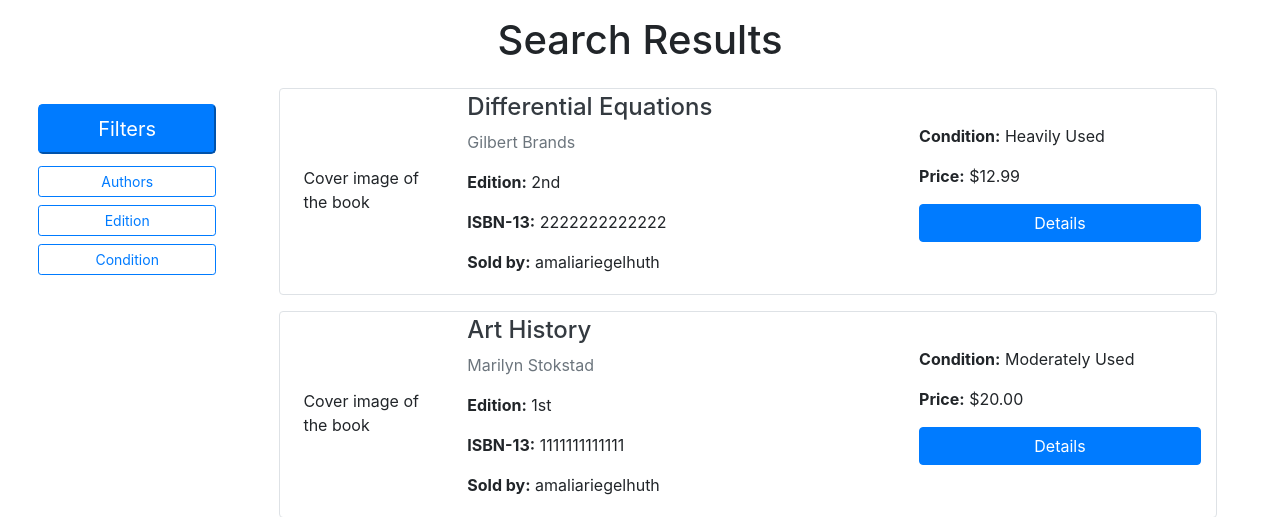
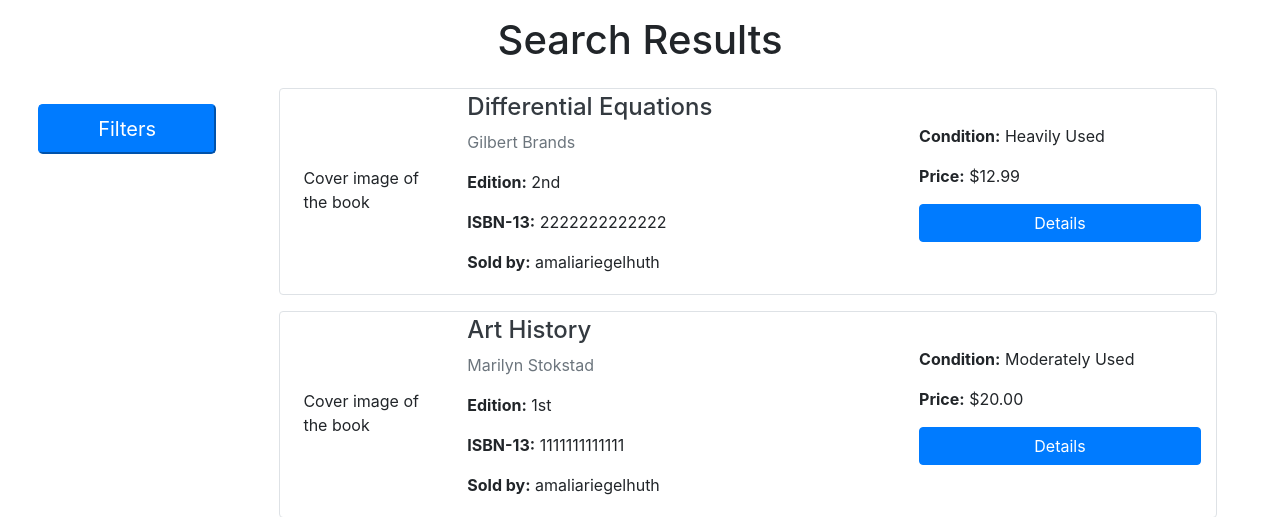
Before and after one commit to ADelCastillo1798/Oasis-Copy, a Django app: page /pages/listings/ in a window 1280 px wide. Shown: the part 56-573 px from the top of the page. Run offline with Django 3.2, Linux system fonts and the light colour scheme; data comes from the database, SQL or seed files in the repository; some libraries are stand-ins or nearby versions.

Commit message:
Fixed filtering collapse menu

```diff
--- a/pages/templates/listings_view.html
+++ b/pages/templates/listings_view.html
@@ -25,22 +25,21 @@
     <button class="btn-lg btn-primary mb-2 w-100" type="button" data-toggle="collapse" data-target="#filters" aria-expanded="false" aria-controls="collapseExample">
       Filters
     </button>
-    <form class="collapse" id="filters">
-      <button class="btn btn-primary my-2 w-100">Apply</button>
+    <div class="collapse" id="filters">
       <div>
         <a class="btn btn-sm btn-outline-primary w-100 my-1" data-toggle="collapse" data-target="#titles" aria-expanded="false" aria-controls="titles">
           Title
         </a>
       </div>
       <div class="collapse" id="titles">
-        <form class="col-md-5" method="get">
+        <form method="get">
           <div class="input-group">
             <select name="type" class="selectpicker" multiple>
               {% for object in object_list %}
                 <option>{{ object.book.title }}</option>
               {% endfor %}
             </select>
-            <span class="input-group-btn"><button class="btn btn-primary" type="submit">Apply</button></span>
+            <span class="input-group-btn"><button class="btn btn-primary btn-sm my-1" type="submit">Apply</button></span>
           </div>
         </form>
       </div>
@@ -50,9 +49,6 @@
         </a>
       </div>
       <div class="collapse" id="authors">
-        {% for object in object_list %}
-        <p>{{ object.book.author }}</p>
-        {% endfor %}
       </div>
       <div>
         <a class="btn btn-sm btn-outline-primary w-100 my-1" data-toggle="collapse" data-target="#editions" aria-expanded="false" aria-controls="editions">
@@ -60,7 +56,6 @@
         </a>
       </div>
       <div class="collapse" id="editions">
-        Distinct Edition Buttons
       </div>
       <div>
         <a class="btn btn-sm btn-outline-primary w-100 my-1" data-toggle="collapse" data-target="#conditions" aria-expanded="false" aria-controls="conditions">
@@ -70,10 +65,10 @@
       <div class="collapse" id="conditions">
         <form>
           {{ form.condition_field }}
-          <input type="submit" class="btn btn-primary" value="Apply">
+          <input type="submit" class="btn btn-primary btn-sm w-100 text-center my-1" value="Apply">
         </form>
       </div>
-    </form>
+    </div>
   </div>
   {% if object_list %}
   <div class="col-lg-9 col-md-10 col-sm-12 mx-auto">
```
